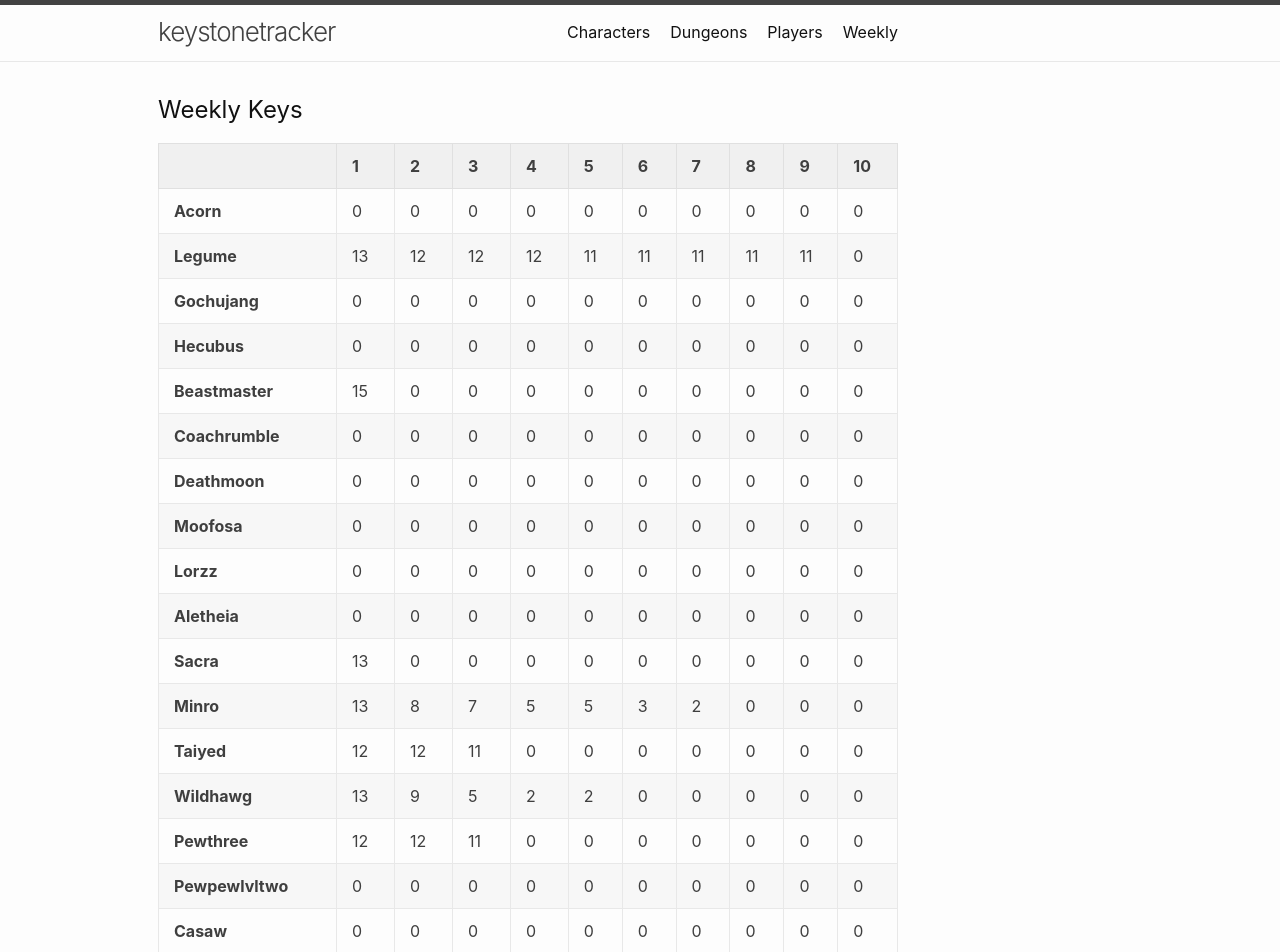
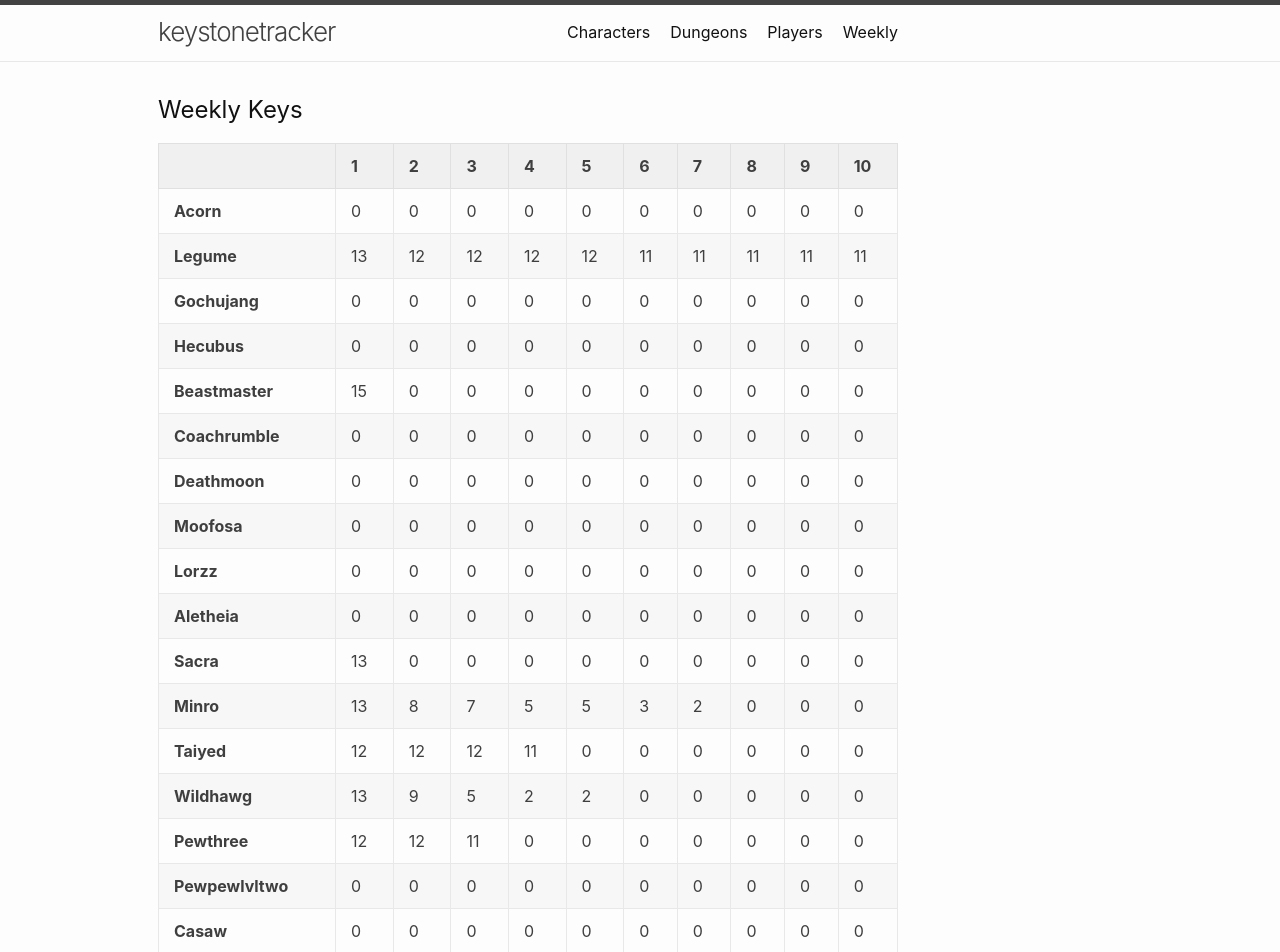
Before and after one commit to eldertribunal/keystonetracker, a Jekyll site: the page built from weekly.md, in a window 1280 px wide. Shown: the top 952 px of the page. Built offline with Jekyll 4.4.1, drawn with Linux system fonts in a browser that asks for light colours; some of the changed text lies outside the part shown.

Commit message:
auto scan Sat Mar 13 01:30:48 UTC 2021

```diff
--- a/_data/scanned.json
+++ b/_data/scanned.json
@@ -1,3 +1,3 @@
 {
-  "timestamp": 1615598102
+  "timestamp": 1615599004
 }
--- a/_data/weekly.json
+++ b/_data/weekly.json
@@ -21,12 +21,12 @@
       12,
       12,
       12,
+      12,
       11,
       11,
       11,
       11,
-      11,
-      0
+      11
     ]
   },
   {
@@ -184,8 +184,8 @@
     "dungeons": [
       12,
       12,
+      12,
       11,
-      0,
       0,
       0,
       0,
```
